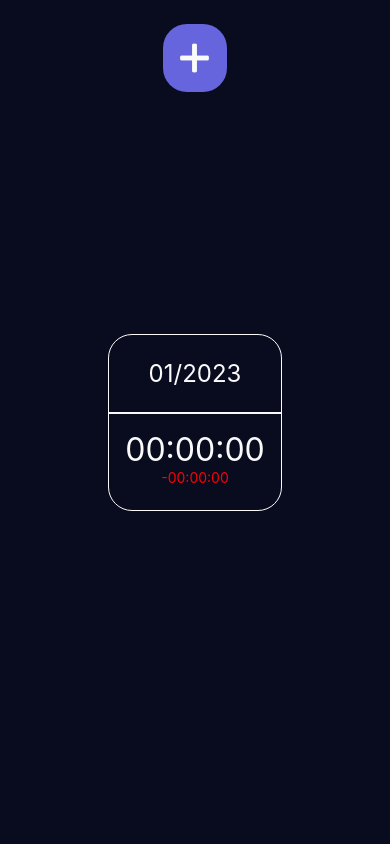
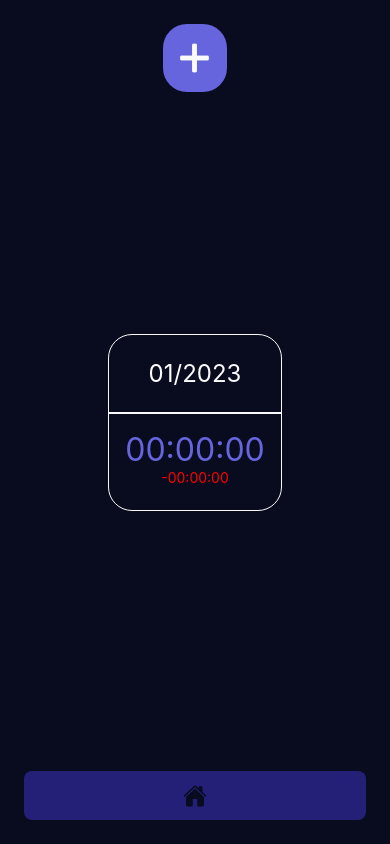
Before and after one commit to pedropfsf/CountTimerTracked, a React Native app: screen /home in a window 390 px wide. Built offline with nearby package versions, Linux system fonts and the light colour scheme.

Commit message:
feat: :sparkles: Desenvolvido rota de tabBottom na aplicação

```diff
--- a/App.tsx
+++ b/App.tsx
@@ -1,33 +1,65 @@
 // Modules
 import { NavigationContainer } from "@react-navigation/native";
-import { createNativeStackNavigator } from "@react-navigation/native-stack";
+import { createBottomTabNavigator } from "@react-navigation/bottom-tabs";
 
 // Screens
-import Home from "./screens/Home";
-import RegisterTrack from "./screens/RegisterTrack";
+import HomeRoute from "./routes/HomeRoute";
 
 // Contexts
 import { DataProvider } from "./contexts/DataContext";
 
-export type InitialRouteNativeStack = {
+// Styles
+import colors from "./styles/colors";
+
+// Icons
+import { Ionicons } from '@expo/vector-icons';
+
+export type InitialRouteBottomTab = {
   home: undefined;
-  registerTrack: undefined;
+  listRecordedTimes: undefined;
 }
 
-const NativeStack = createNativeStackNavigator<InitialRouteNativeStack>();
+const BottomTab = createBottomTabNavigator<InitialRouteBottomTab>();
 
 export default function App() {
   return (
     <NavigationContainer>
       <DataProvider>
-        <NativeStack.Navigator
+        <BottomTab.Navigator
           screenOptions={{
             headerShown: false,
+            tabBarStyle: {
+              backgroundColor: colors.primary_level_2,
+              position: "absolute",
+              bottom: 24,
+              left: 24,
+              right: 24,
+              borderRadius: 8,
+              borderTopWidth: 0,
+            },
+            tabBarShowLabel: false
           }}
         >
-          <NativeStack.Screen name="home" component={Home}/>
-          <NativeStack.Screen name="registerTrack" component={RegisterTrack}/>
-        </NativeStack.Navigator>
+          <BottomTab.Screen
+            name="home"
+            component={HomeRoute}
+            options={{
+              tabBarIcon: ({ focused }) => (
+                <Ionicons
+                  name="md-home"
+                  size={24}
+                  color={focused
+                    ?
+                    colors.primary_level_1
+                    :
+                    colors.primary_level_3
+                  }
+                />
+              )
+            }}
+          />
+          {/* <BottomTab.Screen name="registerTrack" component={RegisterTrack}/> */}
+        </BottomTab.Navigator>
       </DataProvider>
     </NavigationContainer>
   );
--- a/components/CountIndicator/styles.ts
+++ b/components/CountIndicator/styles.ts
@@ -27,7 +27,7 @@ export const TextMain = styled.Text`
 
   font-size: 32px;
 
-  color: ${colors.white};
+  color: ${colors.primary_level_5};
 
   margin-top: 16px;
   margin-left: 16px;
--- a/components/Form/index.tsx
+++ b/components/Form/index.tsx
@@ -24,7 +24,7 @@ import {
 import { useData } from "../../contexts/DataContext";
 
 // Types
-import { InitialRouteNativeStack } from "../../App";
+import { InitialRouteNativeStack } from "../../routes/HomeRoute";
 
 // Utils
 import Masks from "../../utils/Masks";
@@ -87,7 +87,7 @@ export default function Form() {
       timer: fieldData.timer,
     });
 
-    navigation.navigate("home");
+    navigation.navigate("initial");
   }, [fieldData]);
 
   const MONTH_DATE_MASK = [/\d/, /\d/, "/", /\d/, /\d/, "/", /\d/, /\d/, /\d/, /\d/];
--- /dev/null
+++ b/routes/HomeRoute.tsx
@@ -0,0 +1,26 @@
+// Modules
+import { createNativeStackNavigator } from "@react-navigation/native-stack";
+
+// Screens
+import Initial from "../screens/Initial";
+import RegisterTrack from "../screens/RegisterTrack";
+
+export type InitialRouteNativeStack = {
+  initial: undefined;
+  registerTrack: undefined;
+}
+
+const NativeStack = createNativeStackNavigator<InitialRouteNativeStack>();
+
+export default function App() {
+  return (
+    <NativeStack.Navigator
+      screenOptions={{
+        headerShown: false,
+      }}
+    >
+      <NativeStack.Screen name="initial" component={Initial}/>
+      <NativeStack.Screen name="registerTrack" component={RegisterTrack}/>
+    </NativeStack.Navigator>
+  );
+}
--- a/screens/Home.tsx
+++ b/screens/Initial.tsx
@@ -11,14 +11,14 @@ import ButtonCreateTrack from '../components/ButtonCreateTrack';
 import CountIndicator from '../components/CountIndicator';
 
 // Types
-import { InitialRouteNativeStack } from '../App';
+import { InitialRouteNativeStack } from '../routes/HomeRoute';
 
 // Contexts
 import { useData } from '../contexts/DataContext';
 
-type HomeNavigationProp = NavigationProp<InitialRouteNativeStack, "home">;
+type HomeNavigationProp = NavigationProp<InitialRouteNativeStack, "initial">;
 
-export default function Home() {
+export default function Initial() {
   const navigation = useNavigation<HomeNavigationProp>();
   const { listTimerPerMonth } = useData();
 
```
